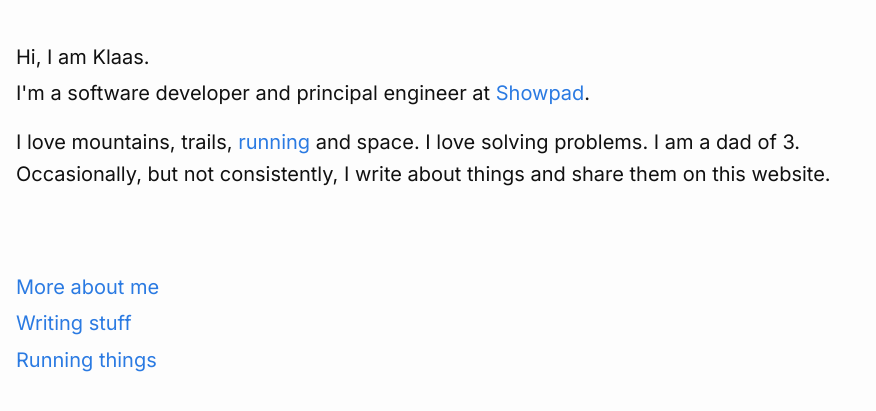
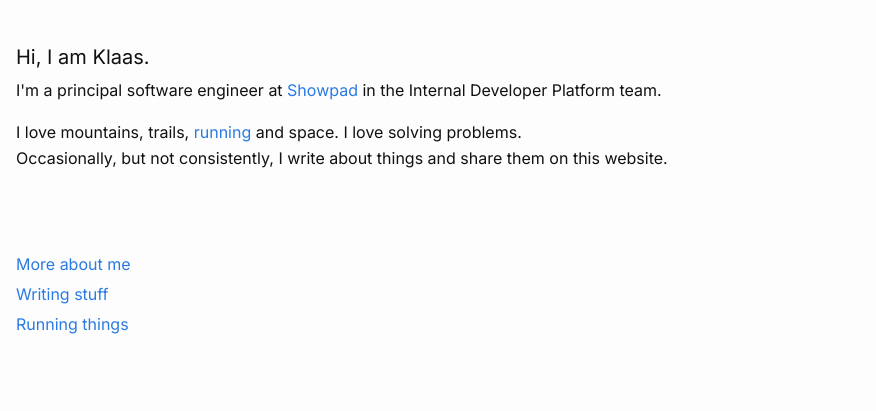
Before and after one commit to klaascuvelier/klaascuvelier.github.io, an Eleventy site: page src/index.njk in a window 1280 px wide. Shown: the part 383-794 px from the top of the page, without its empty margins (0-876 px from the left). Built offline with nearby package versions, Linux system fonts and the light colour scheme; Eleventy itself is replaced by a stand-in of ours; files that its build step writes are made by us from their sources; what markdown-it-attrs would draw is missing.

Commit message:
feat: change intro a bit

```diff
--- a/src/index.njk
+++ b/src/index.njk
@@ -2,7 +2,7 @@
 layout: layouts/empty.njk
 ---
 
-<main class="sm:container sm:mx-auto pt-20 mx-10 px-4 text-xl">
+<main class="sm:container sm:mx-auto pt-20 mx-10 px-4 text-l">
     <section class="flex flex-row items-center justify-start">
         <img
             src="https://www.gravatar.com/avatar/21e383b432aa4530d524d1ffb9ad25fc"
@@ -16,12 +16,12 @@ layout: layouts/empty.njk
 
     <section class="mt-10 leading-relaxed">
         <p class="my-4">
-            <span class="leading-loose">Hi, I am Klaas.</span><br/> I'm a
-            software developer and principal engineer at
-            <a href="https://showpad.com" rel="noopener" target="_blank">Showpad</a>.
+            <span class="leading-loose text-xl">Hi, I am Klaas.</span><br/> I'm a
+            principal software engineer at
+            <a href="https://showpad.com" rel="noopener" target="_blank">Showpad</a> in the Internal Developer Platform team.
         </p>
         <p class="my-4">
-            I love mountains, trails, <a href="/running">running</a> and space. I love solving problems. I am a dad of 3.<br />
+            I love mountains, trails, <a href="/running">running</a> and space. I love solving problems.<br />
             Occasionally, but not consistently, I write about things and share them on this website.
         </p>
     </section>
```
